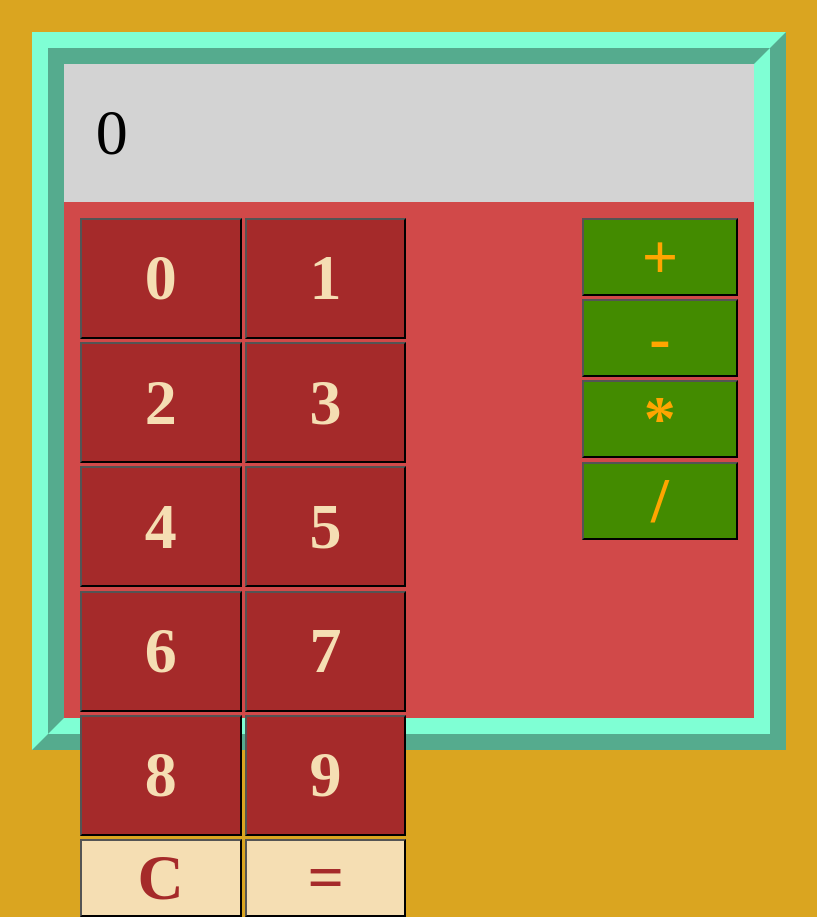
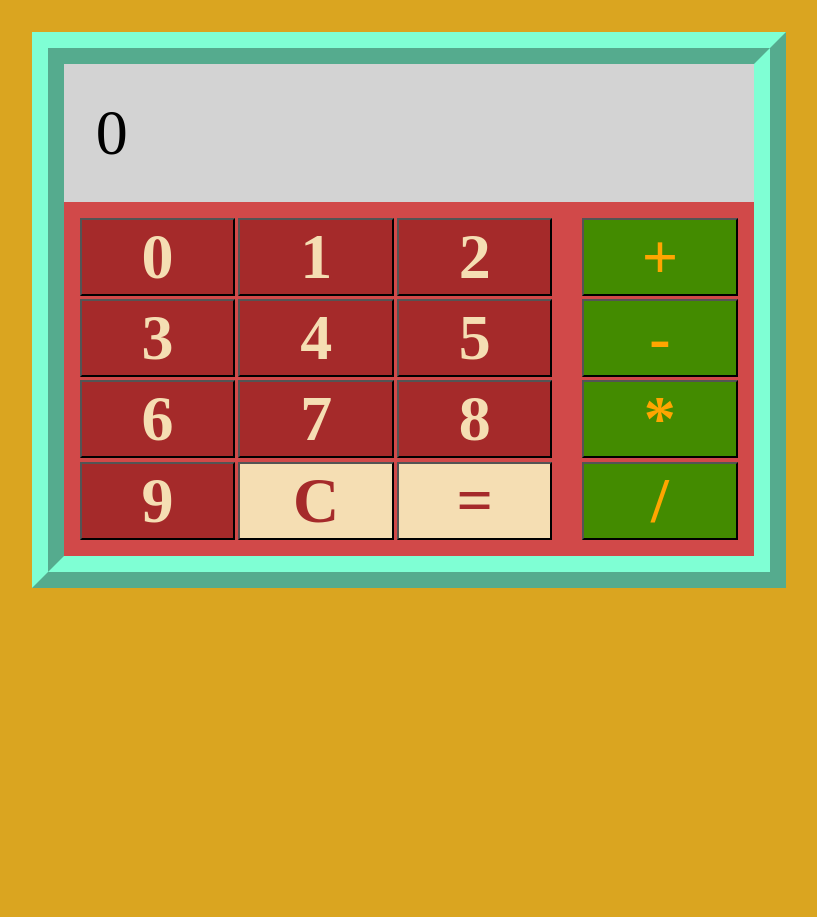
Before and after one commit to replakcan/calculator, a plain HTML site: page index.html in a window 1280 px wide. Shown: the whole page, without its empty margins (231-1048 px from the left). After the commit the page ends 800 px from the top, so only its background shows below. Drawn offline with Linux system fonts and the light colour scheme.

Commit message:
Updates btn sizes

```diff
--- a/index.css
+++ b/index.css
@@ -59,7 +59,7 @@ body {
 
 .helper-operation {
   font-weight: bold;
-  width: 33.3%;
+  width: 32%;
   color: brown;
   background-color: wheat;
 }
@@ -73,8 +73,7 @@ body {
 
 .number-item {
   font-weight: bold;
-  width: 33.3%;
-  height: 25%;
+  width: 32%;
   color: wheat;
   background-color: brown;
 }
```
